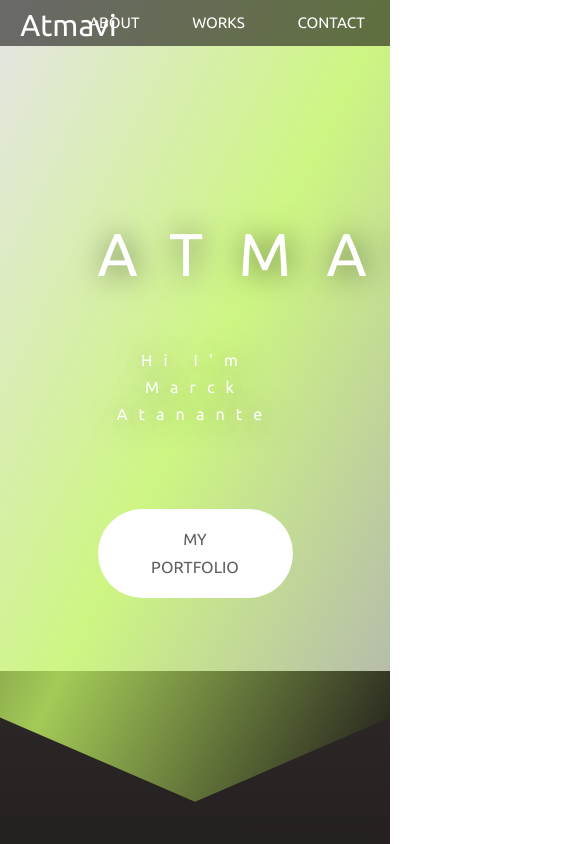
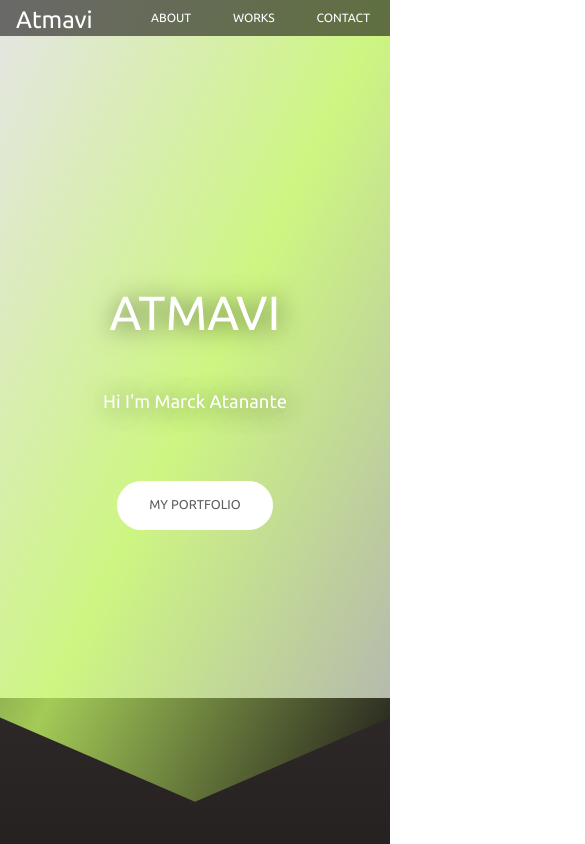
Before and after one commit to atmavi/atmavi-portfolio, a website: page index.html in a window 390 px wide. Shown: the top 844 px of the page, 585 px wide, since content can reach past the window. Drawn offline with Linux system fonts and the light colour scheme.

Commit message:
Added responsiveness to header.scss

```diff
--- a/scss/abstracts/_mixins.scss
+++ b/scss/abstracts/_mixins.scss
@@ -0,0 +1,17 @@
+@mixin respond($dvc) {
+    @if $dvc== mobile {
+        @media (max-width:480px) { @content }
+    }
+
+    @else if $dvc== tab-port {
+        @media (max-width:675px) { @content }
+    }
+
+    @else if $dvc== tab-lan {
+        @media (max-width:900px) { @content }
+    }
+
+    @else if $dvc== big-desktop {
+        @media (min-width:1800px) { @content }
+    }
+}
--- a/scss/base/_base.scss
+++ b/scss/base/_base.scss
@@ -6,6 +6,18 @@
 
 html {
     font-size: 63%;
+
+    @include respond(tab-lan) {
+        font-size: 56.25%;
+    }
+
+    @include respond(tab-port) {
+        font-size: 50%;
+    }
+
+    @include respond(big-desktop) {
+        font-size: 75%;
+    }
 }
 
 body {
--- a/scss/layout/_header.scss
+++ b/scss/layout/_header.scss
@@ -39,6 +39,10 @@
         letter-spacing: 3.5rem;
         animation: .7s ease-out slide-to-right;
 
+        @include respond(tab-port) {
+            letter-spacing: 0;
+            font-size: 6rem;
+        }
     }
 
     &--sub {
@@ -48,5 +52,10 @@
         letter-spacing: 1.1rem;
         font-weight: 400;
         animation: .7s ease-out slide-to-left;
+
+        @include respond(tab-port) {
+            letter-spacing: 0;
+            font-size: 2.3rem;
+        }
     }
 }
--- a/scss/pages/_home.scss
+++ b/scss/pages/_home.scss
@@ -113,7 +113,7 @@
     text-align: center;
     color: $color-tertiary;
     height: 50vh;
-    padding: 15rem 0 3rem 0;
+    padding: 15rem 3rem 3rem 3rem;
     margin-top: -50vh;
     z-index: 100;
 
@@ -128,7 +128,7 @@
 
     &__logo {
         font-size: 6rem;
-        margin-left: 15rem;
+        // margin-left: 15rem;
     }
 
     // &__text {
@@ -143,7 +143,7 @@
     &__link-list {
         display: flex;
         justify-content: center;
-        margin-right: 3rem;
+        // margin-right: 3rem;
         align-items: center;
     }
 
```
Also changed, not shown: css/styles.css.
